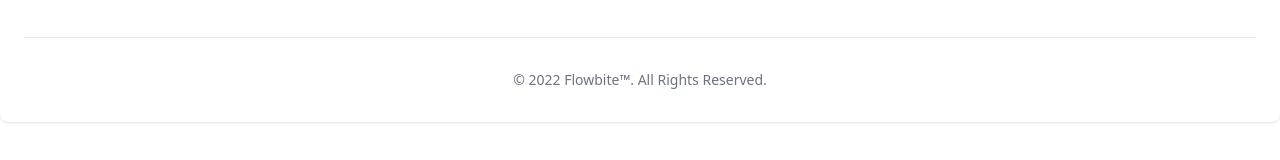
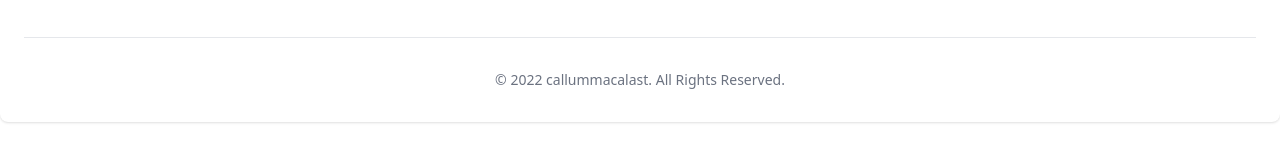
Before and after one commit to callummacalast/headless-portfolio, a Next.js app: page /about in a window 1280 px wide. Shown: the part 155-315 px from the top of the page. Built offline with nearby package versions, Linux system fonts and the light colour scheme; no server answers.

Commit message:
Changes to footer

```diff
--- a/components/Footer.js
+++ b/components/Footer.js
@@ -37,7 +37,7 @@
       <span className="block text-sm text-gray-500 sm:text-center dark:text-gray-400">
         © 2022{" "}
         <a href="https://flowbite.com" className="hover:underline">
-          Flowbite™
+          callummacalast
         </a>
         . All Rights Reserved.
       </span>
```
